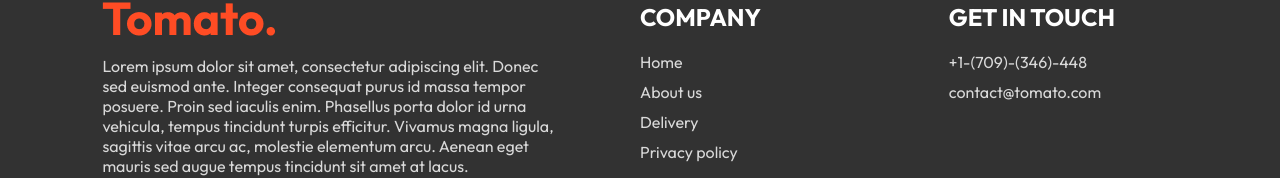
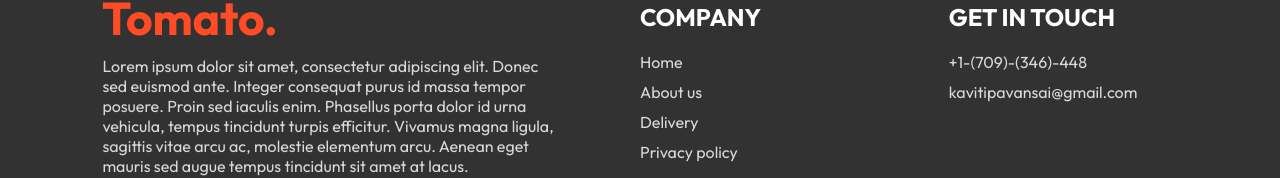
Before and after one commit to PavansaiKaviti/FOODDELIVERY_KAVITIPAVANSAI, a React (Vite) app: page /PlaceOder in a window 1280 px wide. Shown: the part 706-884 px from the top of the page. Built offline with nearby package versions, Linux system fonts and the light colour scheme.

Commit message:
updated footer

```diff
--- a/src/Components/footer/Footer.jsx
+++ b/src/Components/footer/Footer.jsx
@@ -1,6 +1,7 @@
 import React from "react";
 import "./Footer.css";
 import { assets } from "../../assets/assets";
+import { Link } from "react-router-dom";
 
 const Footer = () => {
   return (
@@ -35,7 +36,11 @@ const Footer = () => {
           <h2>GET IN TOUCH</h2>
           <ul>
             <li>+1-(709)-(346)-448</li>
-            <li>contact@tomato.com</li>
+            <li>
+              <Link to="mailto:kavitipavansai@gmail.com">
+                kavitipavansai@gmail.com
+              </Link>
+            </li>
           </ul>
         </div>
       </div>
```
